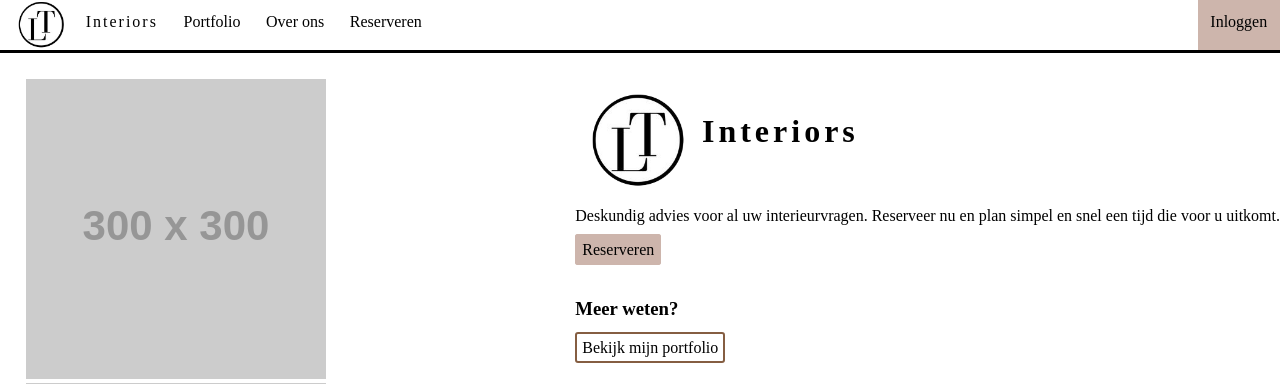
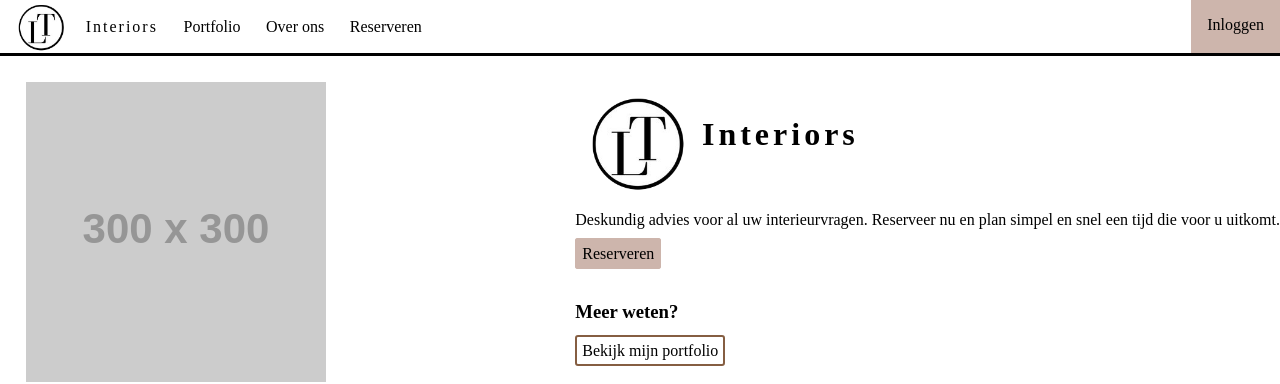
Before and after one commit to AlexDusselaar/CLE2, a PHP site: page /index.php in a window 1280 px wide. Shown: the top 384 px of the page. Run offline with PHP 8.4, Linux system fonts and the light colour scheme; grey boxes labelled with a size stand in for pictures from a placeholder-image service; some libraries are stand-ins or nearby versions; some web fonts are replaced.

Commit message:
header fix

```diff
--- a/css/style.css
+++ b/css/style.css
@@ -31,6 +31,7 @@ header h1 {
 nav img {
   width: auto;
   height: 50px;
+  margin-top: 0.25vw;
 }
 
 nav {
@@ -47,18 +48,19 @@ nav a {
 
 .navlinks {
   flex: 2;
-  flex-direction: flex-end;
+  align-items: center;
 }
 
 .login {
   background-color: #cdb5ac;
+  padding: 0.25vw;
 }
 
 .login:hover {
   background-color: #855e42;
   transition: 0.3s ease;
-  color: white;
 }
+
 
 nav div {
   display: flex;
```
